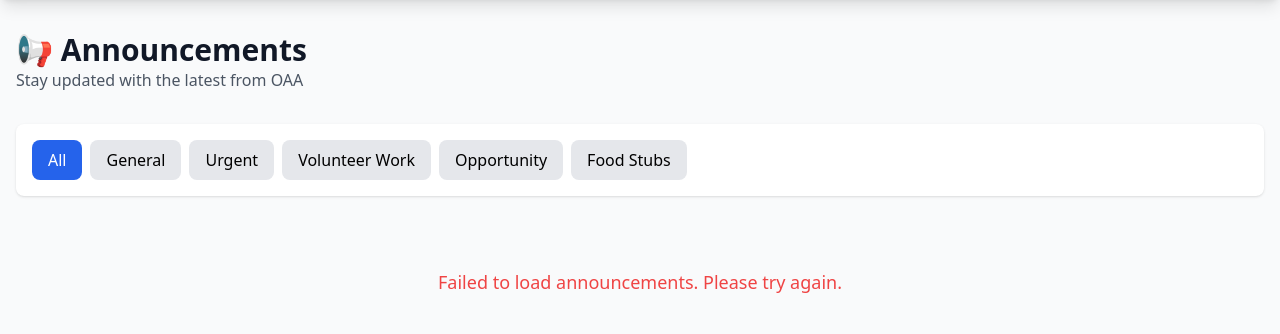
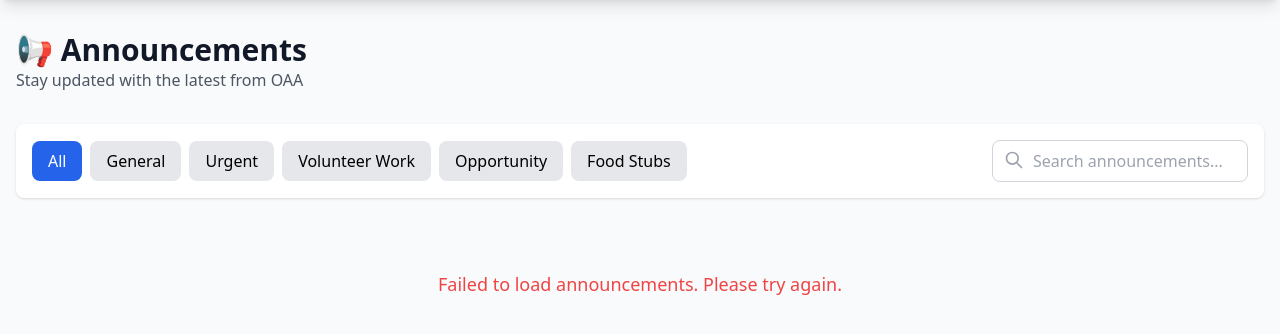
Before and after one commit to loltreeman/serbisyongScholars, a Django app: page /announcements/ in a window 1280 px wide. Shown: the part 64-398 px from the top of the page. Run offline with Django 4.2, Linux system fonts and the light colour scheme; data that the repository does not hold is empty; some libraries are stand-ins or nearby versions.

Commit message:
added search bar when searching through announcements

```diff
--- a/serbisyongScholars/static/js/announcements.js
+++ b/serbisyongScholars/static/js/announcements.js
@@ -32,9 +32,19 @@ const CATEGORY_INFO = {
 // Load announcements on page load
 document.addEventListener('DOMContentLoaded', function() {
     bindCategoryFilters();
+    bindSearchFilter();
     loadAnnouncements();
     checkUserRole();
 });
+
+function bindSearchFilter() {
+    const searchInput = document.getElementById('search-announcements');
+    if (searchInput) {
+        searchInput.addEventListener('input', () => {
+            applyCurrentFilter();
+        });
+    }
+}
 
 /**
  * Check if user is admin to show create button
@@ -267,9 +277,19 @@ function setActiveCategoryButton(category) {
 function applyCurrentFilter() {
     let filteredAnnouncements = allAnnouncements;
 
+    // Filter by category
     if (currentFilter !== 'all') {
         filteredAnnouncements = allAnnouncements.filter(
             (announcement) => announcement.category === currentFilter
+        );
+    }
+
+    // Filter by search term
+    const searchTerm = document.getElementById('search-announcements')?.value.toLowerCase().trim();
+    if (searchTerm) {
+        filteredAnnouncements = filteredAnnouncements.filter(a =>
+            a.title.toLowerCase().includes(searchTerm) ||
+            a.content.toLowerCase().includes(searchTerm)
         );
     }
 
--- a/serbisyongScholars/templates/announcements.html
+++ b/serbisyongScholars/templates/announcements.html
@@ -25,19 +25,33 @@
         </div>
 
         <div class="bg-white rounded-lg shadow mb-6 p-4">
-            <div id="category-filters" class="flex gap-2 overflow-x-auto">
+            <div class="flex flex-col md:flex-row justify-between items-center gap-4">
+                <div id="category-filters" class="flex gap-2 overflow-x-auto w-full md:w-auto">
                     <button type="button"
                             data-category="all"
-                        class="category-btn active px-4 py-2 rounded-lg bg-blue-600 text-white">
+                            class="category-btn active px-4 py-2 rounded-lg bg-blue-600 text-white flex-shrink-0">
                         All
                     </button>
                     {% for category in announcement_categories %}
                     <button type="button"
                             data-category="{{ category.value }}"
-                        class="category-btn px-4 py-2 rounded-lg bg-gray-200 hover:bg-gray-300">
+                            class="category-btn px-4 py-2 rounded-lg bg-gray-200 hover:bg-gray-300 flex-shrink-0">
                         {{ category.label }}
                     </button>
                     {% endfor %}
+                </div>
+
+                <div class="relative w-full md:w-64">
+                    <input type="text"
+                           id="search-announcements"
+                           placeholder="Search announcements..."
+                           class="w-full pl-10 pr-4 py-2 border border-gray-300 rounded-lg focus:ring-2 focus:ring-blue-500 focus:border-blue-500">
+                    <div class="absolute left-3 top-2.5 text-gray-400">
+                        <svg class="w-5 h-5" fill="none" stroke="currentColor" viewBox="0 0 24 24">
+                            <path stroke-linecap="round" stroke-linejoin="round" stroke-width="2" d="M21 21l-6-6m2-5a7 7 0 11-14 0 7 7 0 0114 0z"/>
+                        </svg>
+                    </div>
+                </div>
             </div>
         </div>
 
```
Also changed, not shown: serbisyongScholars/static/js/manage_announcements.js (+21 -2 lines), serbisyongScholars/templates/manage_announcements.html (+15 -1 lines). Lines whose indentation alone changed are shown as unchanged.
